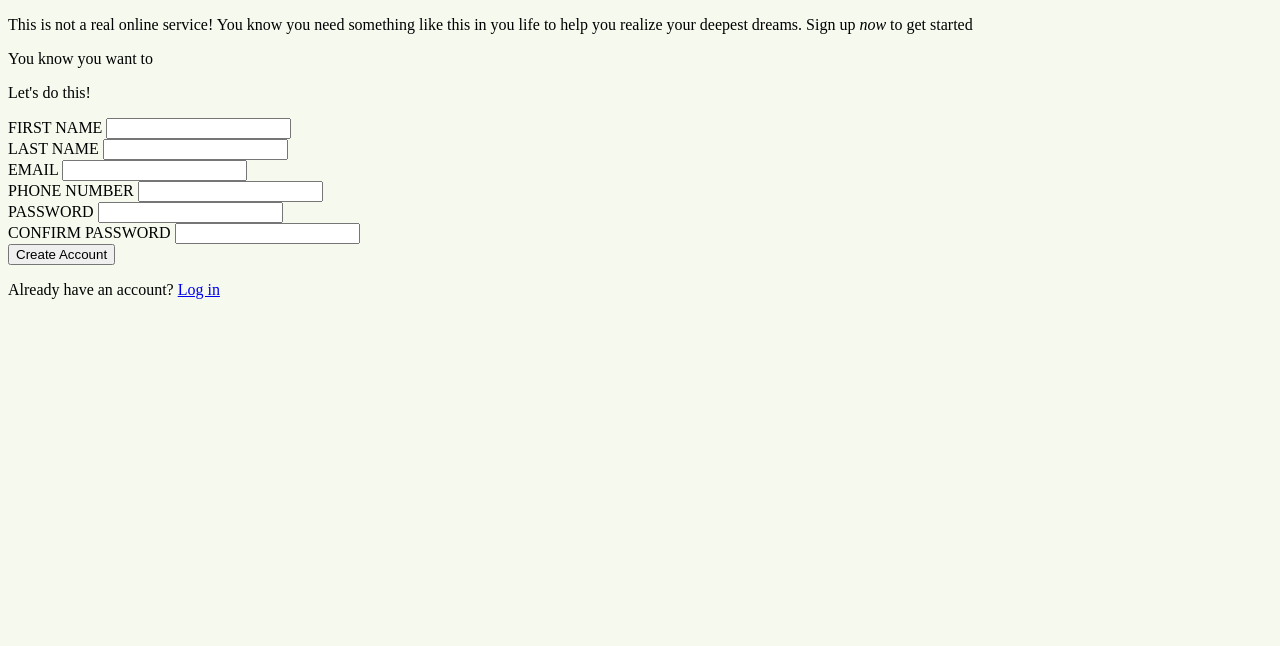
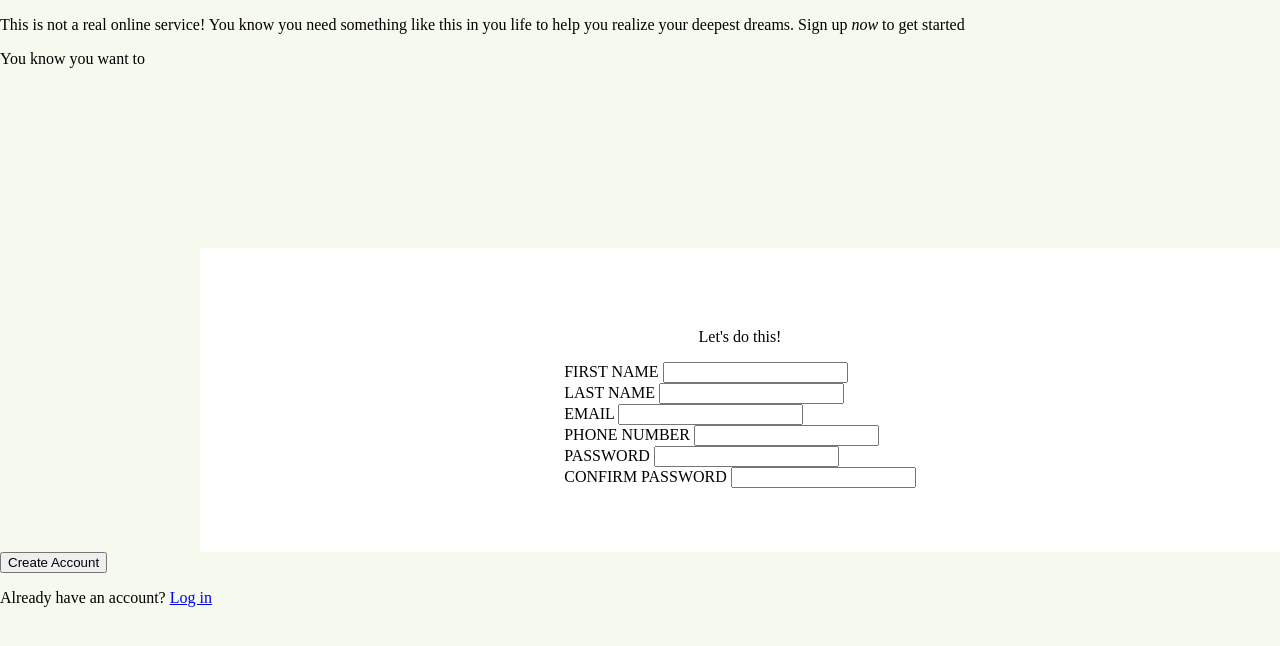
Before and after one commit to wilsonsiaw/sign-up-form, a plain HTML site: page index.html in a window 1280 px wide. Drawn offline with Linux system fonts and the light colour scheme.

Commit message:
Position the main form body

```diff
--- a/style.css
+++ b/style.css
@@ -1,9 +1,20 @@
 html {
     box-sizing: border-box;
-    margin: 0px 0px 0px 0px;
 }
 
 body {
    background-color: #f5f9ee;
    height: 100vh;
+   margin: 0px 0px 0px 0px;
 }
+
+.main-form-body {
+    padding: 4em;
+    margin-top: 180px;
+    margin-left: 200px;
+    display: flex;
+    flex-direction: column;
+    justify-content: center;
+    align-items: center;
+    background-color: #ffffff;
+}
```
